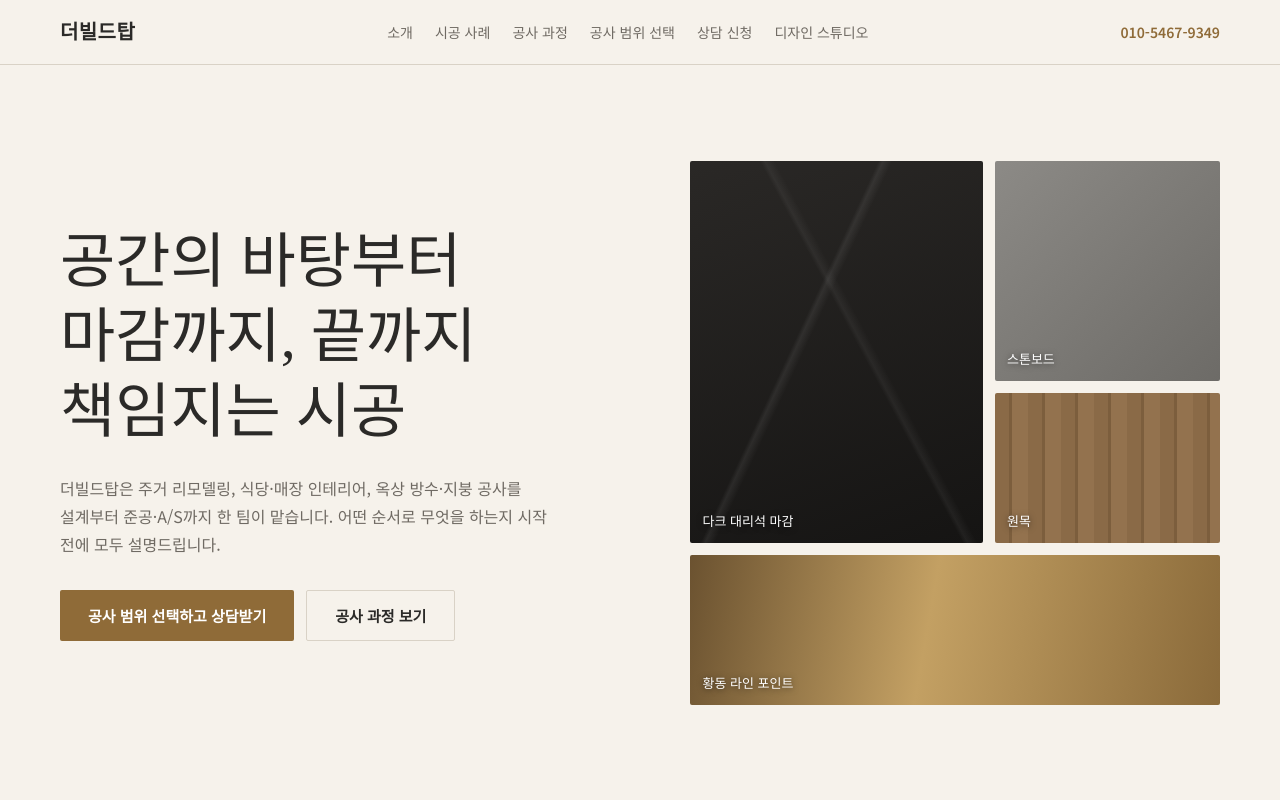
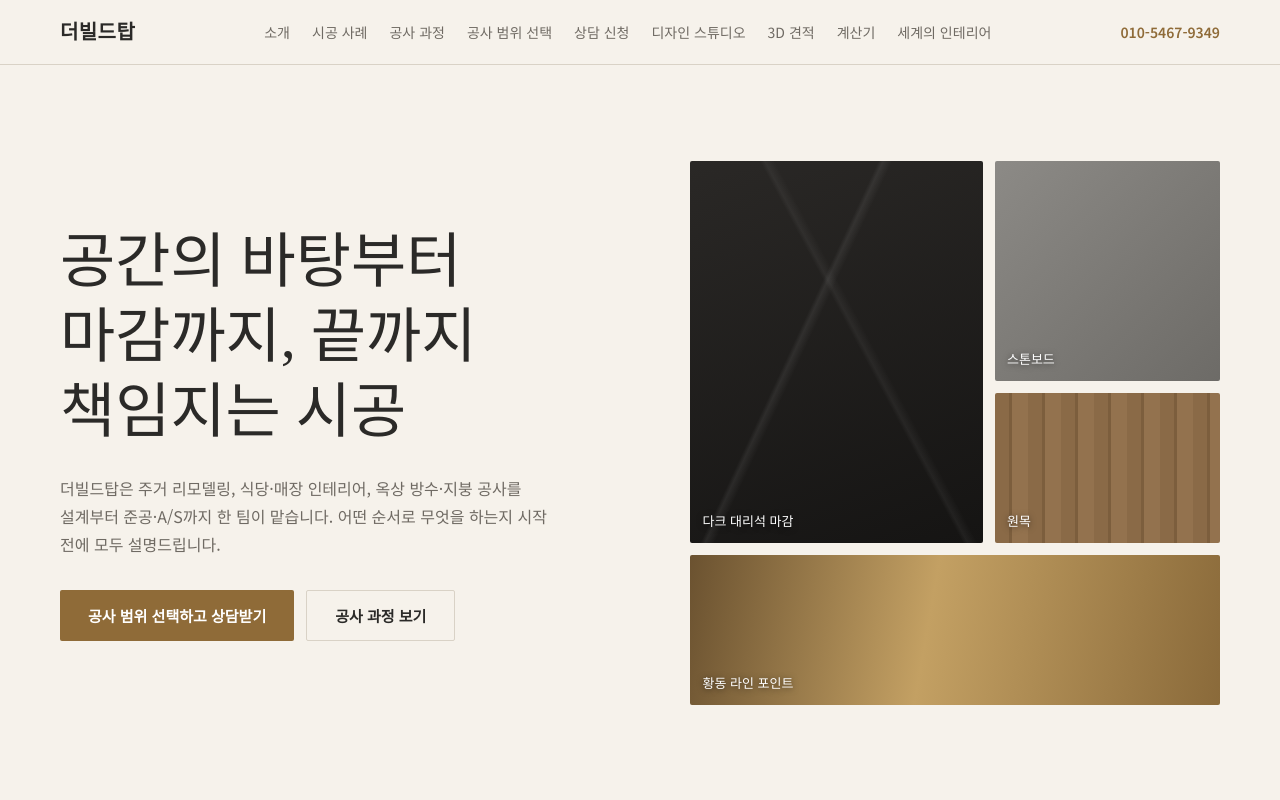
Before and after one commit to thebuildtop/thebuildtop.github.io, a plain HTML site: page index.html in a window 1280 px wide. Shown: the top 800 px of the page. Drawn offline with Linux system fonts and the light colour scheme.

Commit message:
Add files via upload

```diff
--- a/index.html
+++ b/index.html
@@ -189,7 +189,7 @@ footer .wrap{display:grid;gap:4px}
 <header>
  <div class="wrap">
   <a class="logo" href="#top">더빌드탑</a>
-  <nav aria-label="주요 메뉴"><a href="#about">소개</a><a href="#cases">시공 사례</a><a href="#process">공사 과정</a><a href="#scope">공사 범위 선택</a><a href="#contact">상담 신청</a><a href="studio.html">디자인 스튜디오</a></nav>
+  <nav aria-label="주요 메뉴"><a href="#about">소개</a><a href="#cases">시공 사례</a><a href="#process">공사 과정</a><a href="#scope">공사 범위 선택</a><a href="#contact">상담 신청</a><a href="studio.html">디자인 스튜디오</a><a href="3d/">3D 견적</a><a href="calc/">계산기</a><a href="world/">세계의 인테리어</a></nav>
   <a class="call" href="tel:01054679349">010-5467-9349</a>
  </div>
 </header>
```
